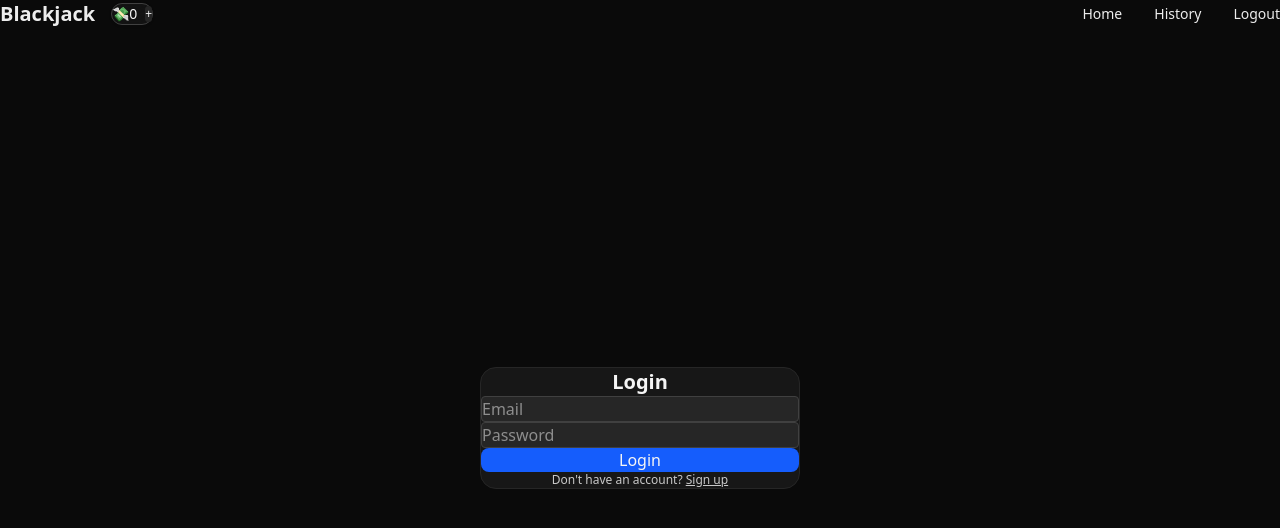
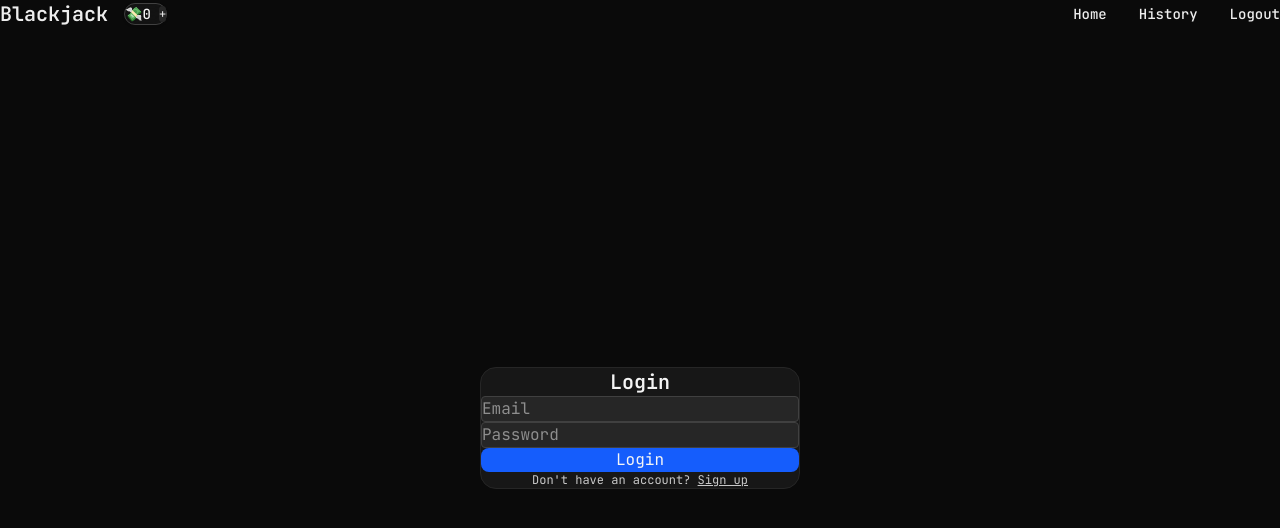
Before and after one commit to fanir12/mac-projects-black-jack, a Next.js app: page / in a window 1280 px wide. Shown: the top 528 px of the page. Built offline with nearby package versions, Linux system fonts and the light colour scheme; no server answers.

Commit message:
replace font with JetBrains Mono for the whole app

```diff
--- a/app/layout.tsx
+++ b/app/layout.tsx
@@ -1,19 +1,13 @@
 import type { Metadata } from "next";
-import { Geist, Geist_Mono } from "next/font/google";
+import { JetBrains_Mono } from "next/font/google";
 import "./globals.css";
 
-const geistSans = Geist({
-  variable: "--font-geist-sans",
-  subsets: ["latin"],
-});
-
-const geistMono = Geist_Mono({
-  variable: "--font-geist-mono",
+const jetbrainsMono = JetBrains_Mono({
   subsets: ["latin"],
 });
 
 export const metadata: Metadata = {
-  title: "Create Next App",
+  title: "Blackjack",
   description: "Generated by create next app",
 };
 
@@ -23,8 +17,8 @@ export default function RootLayout({
   children: React.ReactNode;
 }>) {
   return (
-    <html lang="en">
-      <body className={`${geistSans.variable} ${geistMono.variable}`}>
+    <html lang="en" className={jetbrainsMono.className}>
+      <body>
         {children}
       </body>
     </html>
```
